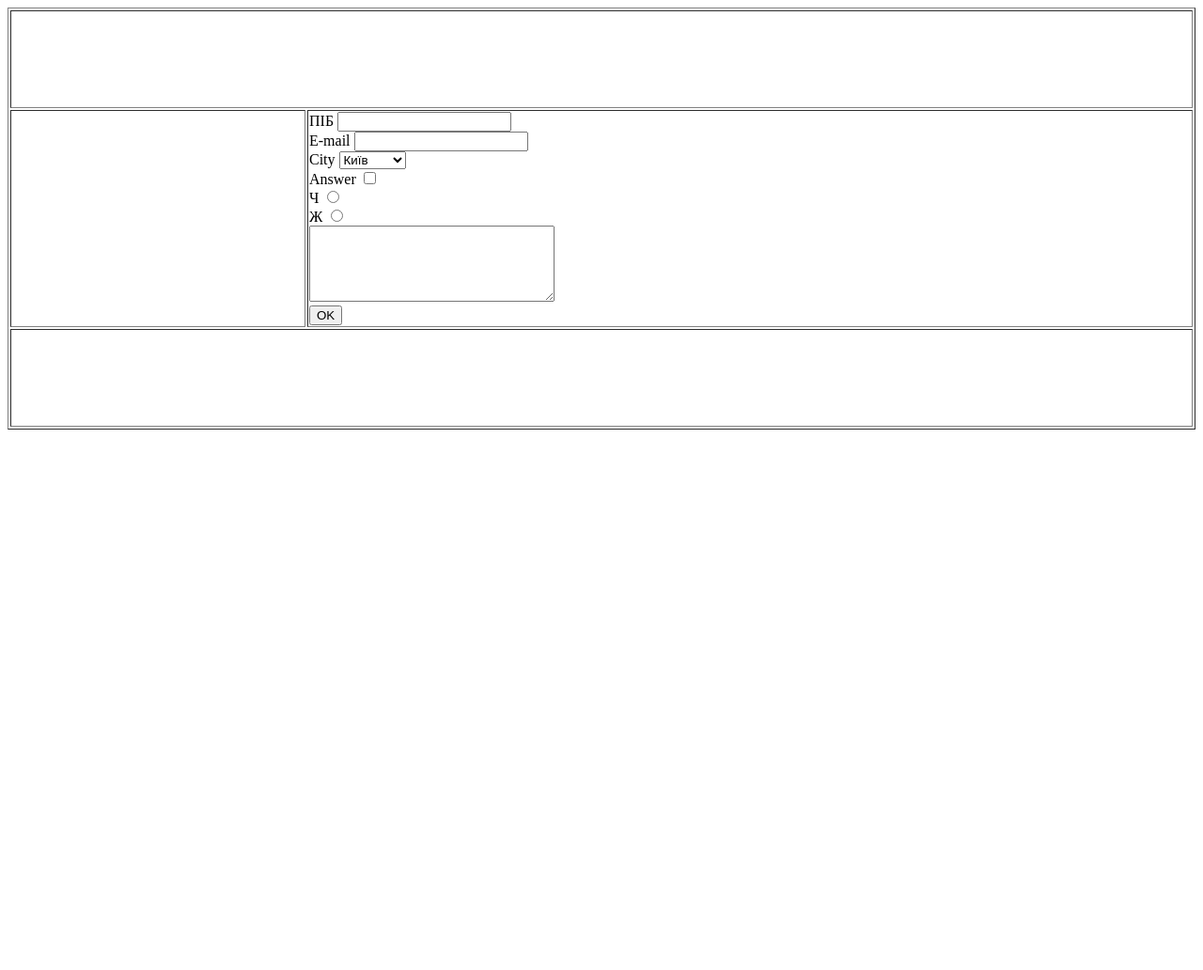
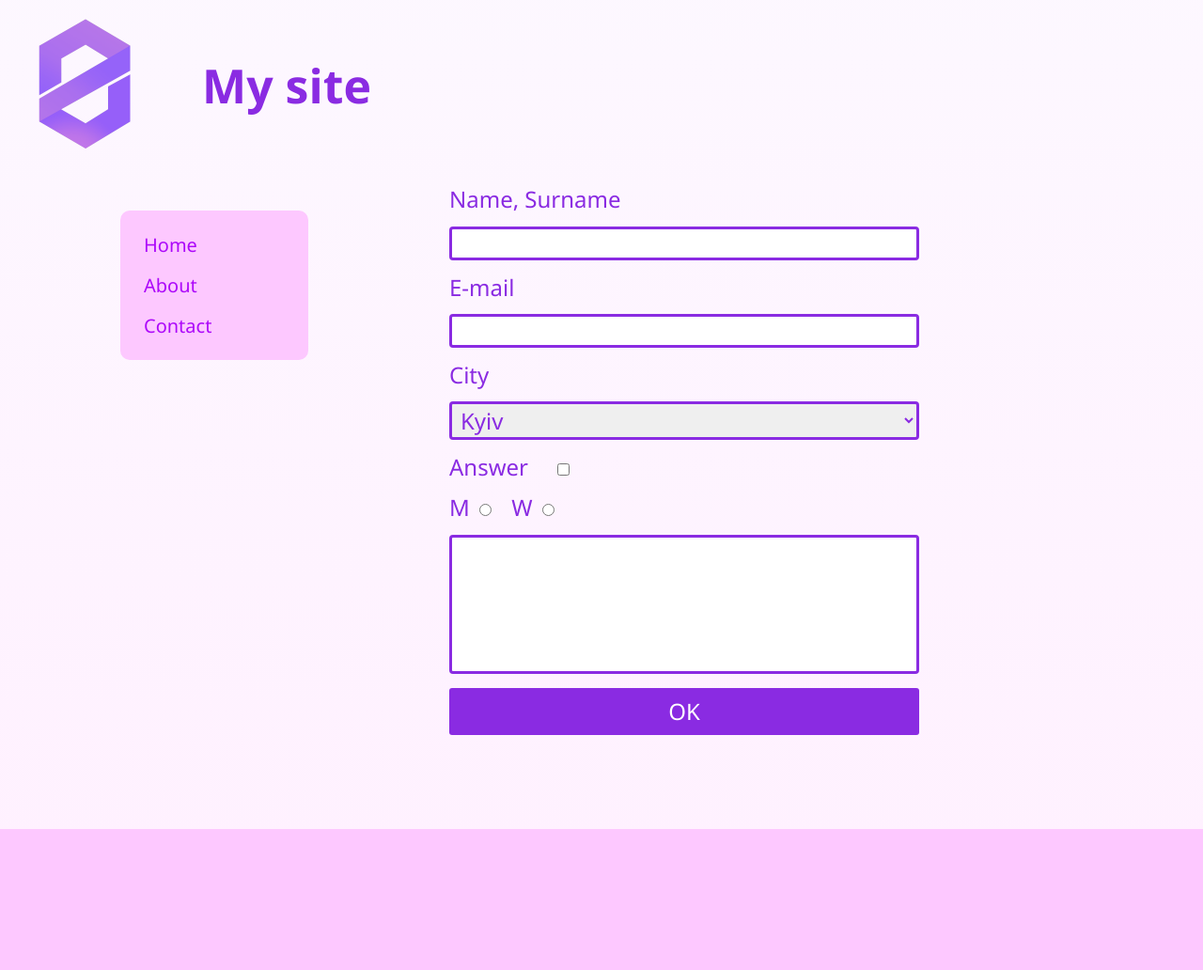
Before and after one commit to danylakopych/web_iszzi, a plain HTML site: page src/index.html in a window 1280 px wide. Shown: the whole page at 94% size. Before the commit the page ends 800 px from the top, so only its background shows below. Drawn offline with Linux system fonts and the light colour scheme.

Commit message:
divider.Lessons2

```diff
--- /dev/null
+++ b/src/css/style.css
@@ -0,0 +1,111 @@
+html {
+    font-family: 'Segoe UI', Tahoma, Geneva, Verdana, sans-serif;
+    background: linear-gradient(#f3d6ff2f, #ffa8ff2c);
+}
+
+.header {
+    margin: 15px;
+    display: flex;
+    align-items: center;
+    justify-content: start;
+}
+
+.header .title {
+    padding-left: 50px;
+    font-weight: 700;
+    font-size: 50px;
+    color: blueviolet;
+}
+
+.header__logo img{
+    height: 150px;
+    width: 100%;
+}
+
+.wrapper {
+    width: 80%;
+    margin: 0 auto;
+    display: grid;
+    grid-template-columns: 200px 800px;
+    column-gap: 150px;
+}
+
+.nav {
+    margin-top: 25px;
+}
+
+.nav ul {
+    padding: 25px;
+    display: flex;
+    flex-direction: column;
+    row-gap: 20px;
+    list-style: none;
+    background: rgb(253, 200, 255);
+    border-radius: 10px;
+}
+
+.nav a {
+    text-decoration: none;
+    color: rgb(173, 8, 250);
+    font-weight: 500;
+    font-size: 20px;
+}
+
+.main {
+    padding: 15px 0 100px;
+}
+
+.main__form {
+    display: flex;
+    flex-direction: column;
+    color: blueviolet;
+    font-size: 24px;
+    width: 500px;
+    row-gap: 15px;
+}
+
+.main__form .text {
+    border-width: 3px;
+    border-radius: 4px;
+    border-color: blueviolet;
+    border-style: solid;
+
+    color: blueviolet;
+    font-size: 24px;
+    padding-left: 5px;
+}
+
+.main__form-answer input{
+    margin-left: 25px;
+}
+
+.main__form-radio input{
+    margin: 0 15px 0 4px;
+}
+
+.main__form textarea {
+    resize: none;
+}
+
+.main__form-btn {
+    height:50px;
+    border-width:0px;
+    color:#ffffff;
+    border-color:#124d77;
+    border-top-left-radius:3px;
+    border-top-right-radius:3px;
+    border-bottom-left-radius:3px;
+    border-bottom-right-radius:3px;
+    text-shadow:inset 0px 1px 0px #6b0466;
+    background: blueviolet;
+}
+
+.main__form-btn:hover {
+    background: linear-gradient(#d827df, #7d0388);
+}
+
+.footer {
+    width: 100%;
+    height: 150px;
+    background-color:rgb(253, 200, 255);
+}
--- a/src/index.html
+++ b/src/index.html
@@ -1,51 +1,80 @@
 <!DOCTYPE html>
 <html lang="en">
+
 <head>
     <meta charset="UTF-8">
     <meta http-equiv="X-UA-Compatible" content="IE=edge">
     <meta name="viewport" content="width=device-width, initial-scale=1.0">
-    <title>WEB ISZZI</title>
+    <title>WEB</title>
+    <link rel="stylesheet" href="css/normalize.css">
+    <link rel="stylesheet" href="css/style.css">
 </head>
+
 <body>
-    <table width="100%" border="1">
-        <tr>
-            <td colspan="2" height="100"></td>
-        </tr>
-        <tr>
-            <td width="25%"></td>
-            <td width="75%">
-                <form method="Get">
-                    <label for="name">ПІБ</label>
-                    <input type="text" id="name">
-                    <br>
-                    <label for="email">E-mail</label>
-                    <input type="email" id="email">
-                    <br>
-                    <label for="select">City</label>
-                    <select name="city" id="select" form="form">
-                        <option value="kyiv">Київ</option>
-                        <option value="che">Чернігів</option>
-                        <option value="liu">Любеч</option>
-                    </select>
-                    <br>
+
+    <!-- Header -->
+    <header class="header">
+        <div class="header__logo">
+            <img src="img/logo.png" alt="logo">
+        </div>
+        <h1 class="title">My site</h1>
+    </header>
+
+    <div class="wrapper">
+        <!-- Navigation -->
+        <nav class="nav">
+            <ul class="nav__list">
+                <a href="">
+                    <li>Home</li>
+                </a>
+                <a href="">
+                    <li>About</li>
+                </a>
+                <a href="">
+                    <li>Contact</li>
+                </a>
+            </ul>
+        </nav>
+
+        <!-- Main -->
+        <section class="main">
+            <form class="main__form" action="" method="get">
+                <label for="name">Name, Surname</label>
+                <input class="text" type="text" id="name">
+
+                <label for="email">E-mail</label>
+                <input class="text" type="email" id="email">
+
+                <label for="select">City</label>
+                <select class="text" name="city" id="select" form="form">
+                    <option value="kyiv">Kyiv</option>
+                    <option value="che">Chernigiv</option>
+                    <option value="liu">Liubech</option>
+                </select>
+
+                <div class="main__form-answer">
                     <label for="checkbox">Answer</label>
                     <input type="checkbox" name="" id="checkbox">
-                    <br>
-                    <label for="sex_m"> Ч</label>
+                </div>
+
+                <div class="main__form-radio">
+                    <label for="sex_m">M</label>
                     <input type="radio" name="sex" id="sex_m">
-                    <br>
-                    <label for="sex_w">Ж</label>
+                    <label for="sex_w">W</label>
                     <input type="radio" name="sex" id="sex_w">
-                    <br>
-                    <textarea name="textarea" id="textarea" cols="30" rows="5"></textarea>
-                    <br>
-                    <input type="submit" value="OK">
-                </form>
-            </td>
-        </tr>
-        <tr>
-            <td colspan="2" height="100"></td>
-        </tr>
-    </table>
+                </div>
+
+                <textarea class="text" wrap="off" name="textarea" id="textarea" cols="30" rows="5"></textarea>
+                <input class="main__form-btn" type="submit" value="OK">
+            </form>
+
+        </section>
+    </div>
+
+    <footer class="footer">
+
+    </footer>
+
 </body>
+
 </html>
```
Also changed, not shown: src/img/logo.png (added).
